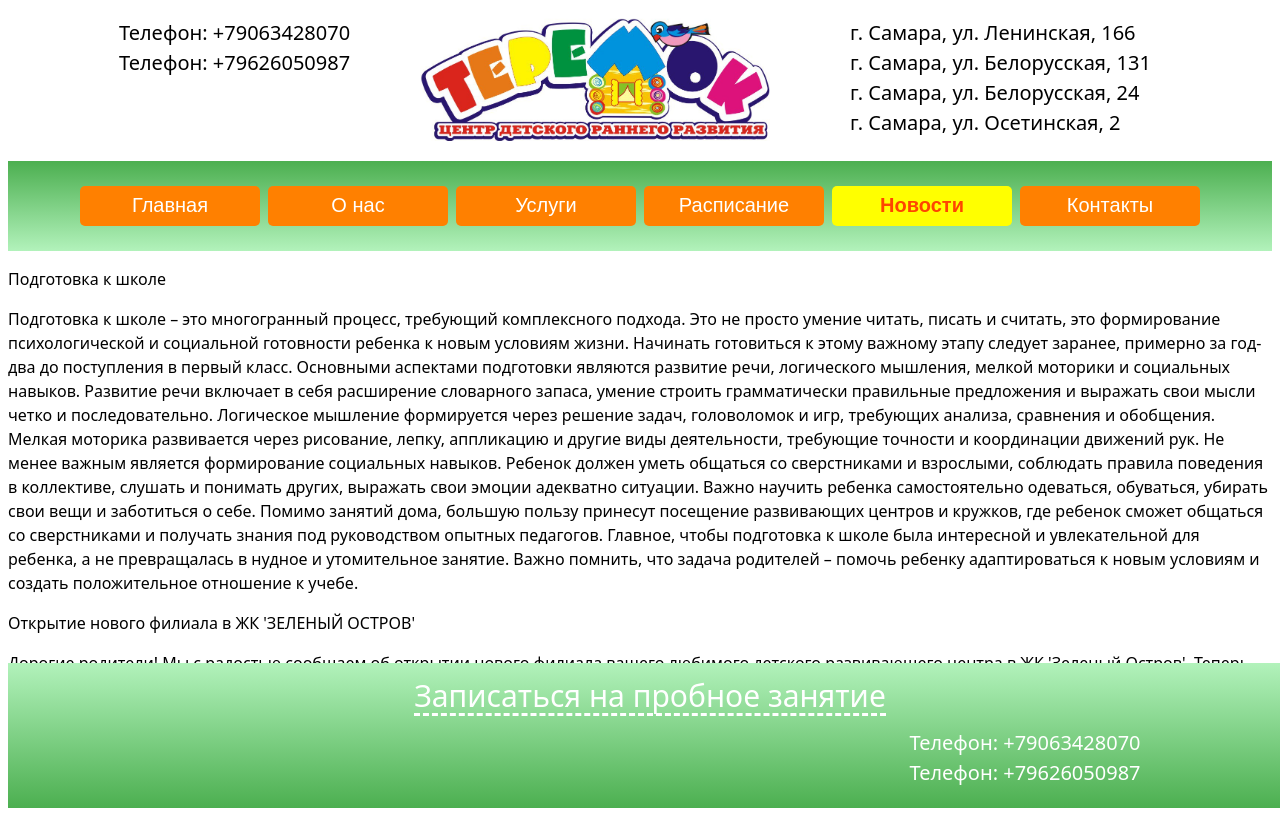
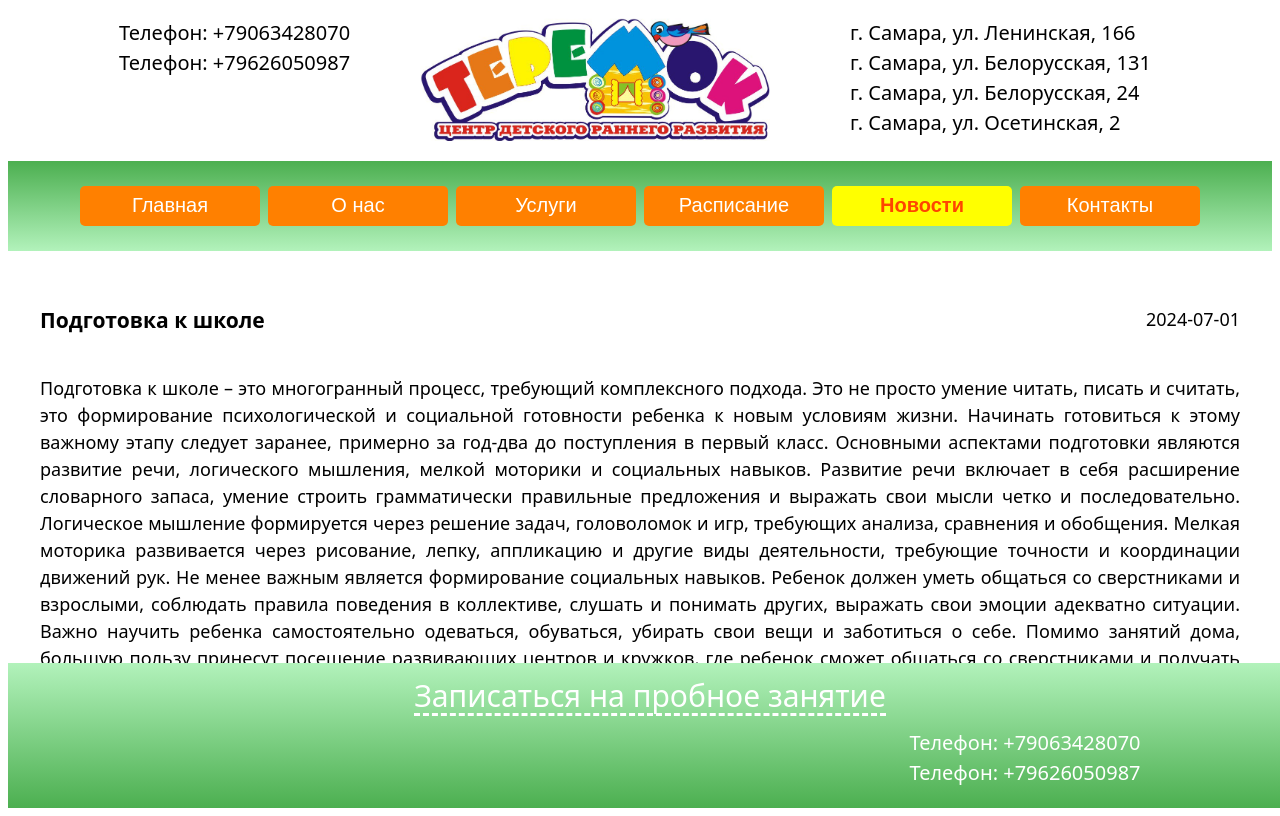
Before and after one commit to Dimenger/GraduationProject, a React (Vite) app: page /news in a window 1280 px wide. Built offline with nearby package versions, Linux system fonts and the light colour scheme; data requests are answered from the project's data file.

Commit message:
News Page: get news list with Redux store

```diff
--- a/src/App.module.css
+++ /dev/null
@@ -1,10 +0,0 @@
-html, body {
-  height: 100%;
-}
-
-#root {
-  max-width: 1280px;
-  margin: 0 auto;
-  padding: 2rem;
-  text-align: center;
-}
--- a/src/components/layout/layout.module.css
+++ b/src/components/layout/layout.module.css
@@ -11,6 +11,10 @@
 }
 
 .main {
+  max-width: 1280px;
+  margin: 0 auto;
+  padding: 2rem;
+  text-align:justify;
   flex: 1 1 auto;
   min-height: 0; /* для корректного скролла */
   overflow-y: auto; /* если контента много, появляется скролл */
--- a/src/components/pages/news/news.jsx
+++ b/src/components/pages/news/news.jsx
@@ -1,30 +1,36 @@
-import { useState, useEffect } from "react";
-// import { useDispatch } from "react-redux";
+import { GetNewsList } from "../../../bff/api";
+import { PostNewsList } from "../../../actions/post-news-list";
 
-import { GetNewsList } from "../../../bff/api";
+import { useEffect } from "react";
+import { useDispatch, useSelector } from "react-redux";
 
 import styles from "./news.module.css";
 
 export const News = () => {
-  const [news, setNews] = useState([]);
-
-  //   const dispatch = useDispatch();
+  const news = useSelector((state) => state.news.news);
+  const dispatch = useDispatch();
 
   useEffect(() => {
-    const fetchData = async () => {
-      const loadedNews = await GetNewsList();
-      setNews(loadedNews);
+    const fetchNews = async () => {
+      const loadedNewsList = await GetNewsList();
+      dispatch(PostNewsList(loadedNewsList));
     };
-    fetchData();
-  }, []);
+    fetchNews();
+  }, [dispatch]);
 
   return (
     <div className={styles.newsContainer}>
-      {news.map(({ id, title, content }) => (
-        <div key={id}>
-          <p>{title}</p>
+      {news.map(({ id, title, content, published_at }) => (
+        <article key={id} className={styles.article}>
+          <div className={styles.title}>
+            <h3>{title}</h3>
+            <div className={styles.time}>
+              <i class="fa fa-calendar-o"></i>
+              <time datetime={published_at}>{published_at}</time>
+            </div>
+          </div>
           <p>{content}</p>
-        </div>
+        </article>
       ))}
     </div>
   );
--- a/src/components/pages/news/news.module.css
+++ b/src/components/pages/news/news.module.css
@@ -0,0 +1,19 @@
+.newsContainer {
+  font-size: 18px;
+}
+
+.article {
+  border-bottom: 2px double black;
+}
+
+.title {
+  display: flex;
+  justify-content: space-between;
+  align-items: center;
+}
+
+.time {
+  display: flex;
+  gap: 10px;
+  align-items: center;
+}
--- a/src/index.css
+++ b/src/index.css
@@ -8,3 +8,7 @@
   -webkit-font-smoothing: antialiased;
   -moz-osx-font-smoothing: grayscale;
 }
+
+html, body {
+  height: 100%;
+}
--- a/src/reducers/news-reducer.js
+++ b/src/reducers/news-reducer.js
@@ -1,4 +1,6 @@
-const inintialNewsState = {};
+const inintialNewsState = {
+  news: [],
+};
 
 export const newsReducer = (state = inintialNewsState, action) => {
   switch (action.type) {
```
Also changed, not shown: src/assets/icons/telegram.svg (deleted), src/assets/icons/vk_5968835.png (deleted).
